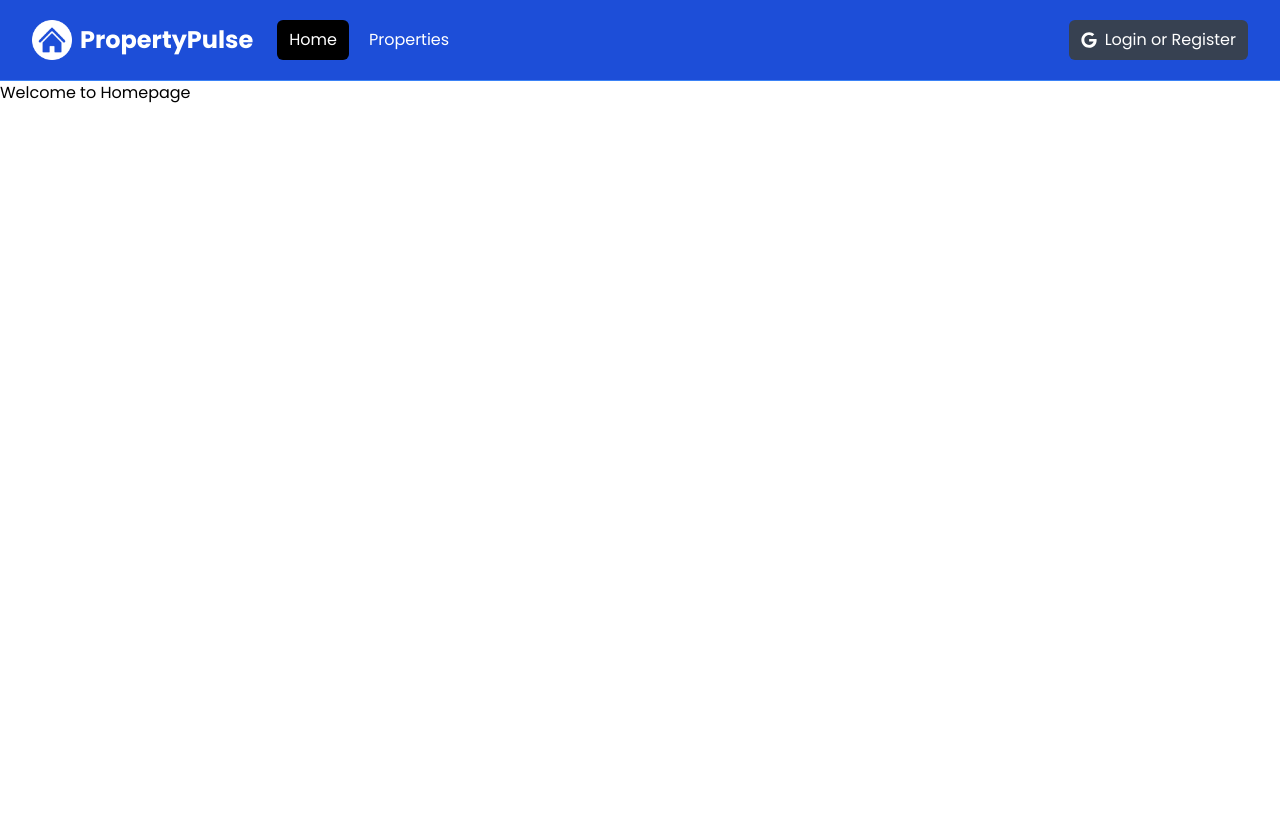
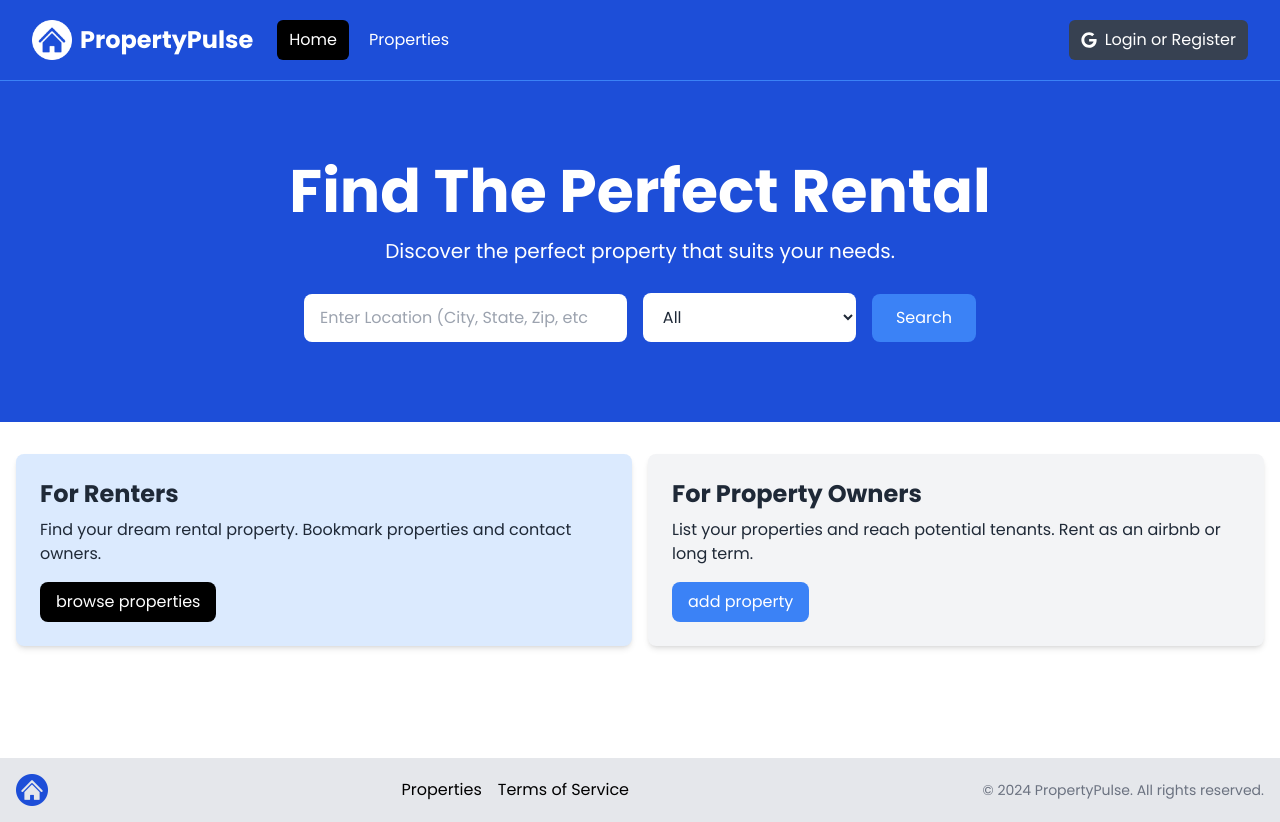
Before and after one commit to EdwinSch/next-property-pulse, a Next.js app: page / in a window 1280 px wide. Before the commit the page ends 800 px from the top, so only its background shows below. Built offline with nearby package versions, Linux system fonts and the light colour scheme.

Commit message:
add hero,footer,infobox components

```diff
--- a/app/layout.jsx
+++ b/app/layout.jsx
@@ -2,6 +2,7 @@
 
 import { Poppins } from "next/font/google";
 import Navbar from "@/components/Navbar";
+import Footer from "@/components/Footer";
 
 const poppins = Poppins({
   subsets: ["latin"],
@@ -21,6 +22,7 @@
       <body className={poppins.className}>
         <Navbar />
         <main>{children}</main>
+        <Footer />
       </body>
     </html>
   );
--- a/app/page.jsx
+++ b/app/page.jsx
@@ -1,4 +1,12 @@
+import Hero from "@/components/Hero";
+import InfoBoxesLayout from "@/components/InfoBoxesLayout";
+
 const HomePage = () => {
-  return <h1>Welcome to Homepage</h1>;
+  return (
+    <>
+      <Hero />
+      <InfoBoxesLayout />
+    </>
+  );
 };
 export default HomePage;
--- /dev/null
+++ b/app/terms/page.jsx
@@ -0,0 +1,27 @@
+const TermsPage = () => {
+  return (
+    <section className="px-6 py-4">
+      <h1 className="font-bold text-xl mb-4">Terms of Service</h1>
+      <p>
+        Lorem ipsum dolor, sit amet consectetur adipisicing elit. Voluptatum,
+        omnis. Maxime dolores fugiat aut, sit expedita aliquam nostrum porro ad,
+        corrupti soluta quia est accusamus consequatur dolorum nihil dolorem
+        saepe. Consectetur fugit obcaecati illo temporibus facere quis inventore
+        perferendis accusantium totam amet, distinctio, non dolore reiciendis ea
+        accusamus eos recusandae consequatur. Iure consequuntur cumque ipsam.
+        Natus laudantium consequatur magnam a. Inventore, vel modi. Odio est,
+        corrupti voluptas suscipit dicta at dolorum laboriosam autem sapiente
+        iusto impedit nostrum, sint ducimus rem, pariatur aliquam. Voluptates
+        suscipit exercitationem modi praesentium distinctio tempore
+        voluptatibus? Tempora asperiores voluptatum est perferendis vero
+        provident, molestias ipsum ipsa quas soluta sequi, laboriosam, dolores
+        et deserunt unde blanditiis itaque accusantium doloribus illum similique
+        expedita veritatis obcaecati! Eligendi, hic ipsam? Vero odio dolores
+        sint voluptas ipsam, eveniet reprehenderit animi pariatur impedit optio
+        eligendi aliquam sunt commodi corporis harum facilis error natus earum
+        quasi, eos mollitia repellat maxime? Architecto, placeat eaque?
+      </p>
+    </section>
+  );
+};
+export default TermsPage;
--- /dev/null
+++ b/components/Footer.jsx
@@ -0,0 +1,33 @@
+import Link from "next/link";
+import Image from "next/image";
+import Logo from "@/assets/images/logo.png";
+
+const Footer = () => {
+  const currentYear = new Date().getFullYear();
+
+  return (
+    <footer className="bg-gray-200 py-4 mt-24">
+      <div className="container mx-auto flex flex-col md:flex-row items-center justify-between px-4">
+        <div className="mb-4 md:mb-0">
+          <Image src={Logo} alt="Logo" className="h-8 w-auto" />
+        </div>
+        <div className="flex flex-wrap justify-center md:justify-start mb-4 md:mb-0">
+          <ul className="flex space-x-4">
+            <li>
+              <Link href="/properties">Properties</Link>
+            </li>
+            <li>
+              <Link href="/terms">Terms of Service</Link>
+            </li>
+          </ul>
+        </div>
+        <div>
+          <p className="text-sm text-gray-500 mt-2 md:mt-0">
+            &copy; {currentYear} PropertyPulse. All rights reserved.
+          </p>
+        </div>
+      </div>
+    </footer>
+  );
+};
+export default Footer;
--- /dev/null
+++ b/components/Hero.jsx
@@ -0,0 +1,57 @@
+const Hero = () => {
+  return (
+    <section className="bg-blue-700 py-20 mb-4">
+      <div className="max-w-7xl mx-auto px-4 sm:px-6 lg:px-8 flex flex-col items-center">
+        <div className="text-center">
+          <h1 className="text-4xl font-extrabold text-white sm:text-5xl md:text-6xl">
+            Find The Perfect Rental
+          </h1>
+          <p className="my-4 text-xl text-white">
+            Discover the perfect property that suits your needs.
+          </p>
+        </div>
+
+        {/* <!-- Form Component --> */}
+        <form className="mt-3 mx-auto max-w-2xl w-full flex flex-col md:flex-row items-center">
+          <div className="w-full md:w-3/5 md:pr-2 mb-4 md:mb-0">
+            <label for="location" className="sr-only">
+              Location
+            </label>
+            <input
+              type="text"
+              id="location"
+              placeholder="Enter Location (City, State, Zip, etc"
+              className="w-full px-4 py-3 rounded-lg bg-white text-gray-800 focus:outline-none focus:ring focus:ring-blue-500"
+            />
+          </div>
+          <div className="w-full md:w-2/5 md:pl-2">
+            <label for="property-type" className="sr-only">
+              Property Type
+            </label>
+            <select
+              id="property-type"
+              className="w-full px-4 py-3 rounded-lg bg-white text-gray-800 focus:outline-none focus:ring focus:ring-blue-500"
+            >
+              <option value="All">All</option>
+              <option value="Apartment">Apartment</option>
+              <option value="Studio">Studio</option>
+              <option value="Condo">Condo</option>
+              <option value="House">House</option>
+              <option value="Cabin Or Cottage">Cabin or Cottage</option>
+              <option value="Loft">Loft</option>
+              <option value="Room">Room</option>
+              <option value="Other">Other</option>
+            </select>
+          </div>
+          <button
+            type="submit"
+            className="md:ml-4 mt-4 md:mt-0 w-full md:w-auto px-6 py-3 rounded-lg bg-blue-500 text-white hover:bg-blue-600 focus:outline-none focus:ring focus:ring-blue-500"
+          >
+            Search
+          </button>
+        </form>
+      </div>
+    </section>
+  );
+};
+export default Hero;
--- /dev/null
+++ b/components/InfoBox.jsx
@@ -0,0 +1,23 @@
+const InfoBox = ({
+  heading,
+  children,
+  bgColor = "bg-gray-100",
+  textColor = "text-gray-800",
+  buttonInfo,
+}) => {
+  return (
+    <div className={`${bgColor} p-6 rounded-lg shadow-md`}>
+      <h2 className={`${textColor} text-2xl font-bold capitalize`}>
+        {heading}
+      </h2>
+      <p className={`${textColor} mt-2 mb-4`}>{children}</p>
+      <a
+        href={buttonInfo.link}
+        className={`${buttonInfo.bgColor} inline-block text-white rounded-lg px-4 py-2 hover:bg-gray-700`}
+      >
+        {buttonInfo.text}
+      </a>
+    </div>
+  );
+};
+export default InfoBox;
--- /dev/null
+++ b/components/InfoBoxesLayout.jsx
@@ -0,0 +1,37 @@
+import { FaBackspace } from "react-icons/fa";
+import InfoBox from "./InfoBox";
+
+const InfoBoxesLayout = () => {
+  return (
+    <section>
+      <div className="container-xl lg:container m-auto">
+        <div className="grid grid-cols-1 md:grid-cols-2 gap-4 p-4 rounded-lg">
+          <InfoBox
+            heading={"for renters"}
+            bgColor="bg-blue-100"
+            buttonInfo={{
+              text: "browse properties",
+              link: "/properties",
+              bgColor: "bg-black",
+            }}
+          >
+            Find your dream rental property. Bookmark properties and contact
+            owners.
+          </InfoBox>
+          <InfoBox
+            heading={"for property owners"}
+            buttonInfo={{
+              text: "add property",
+              link: "/properties/add",
+              bgColor: "bg-blue-500",
+            }}
+          >
+            List your properties and reach potential tenants. Rent as an airbnb
+            or long term.
+          </InfoBox>
+        </div>
+      </div>
+    </section>
+  );
+};
+export default InfoBoxesLayout;
```
